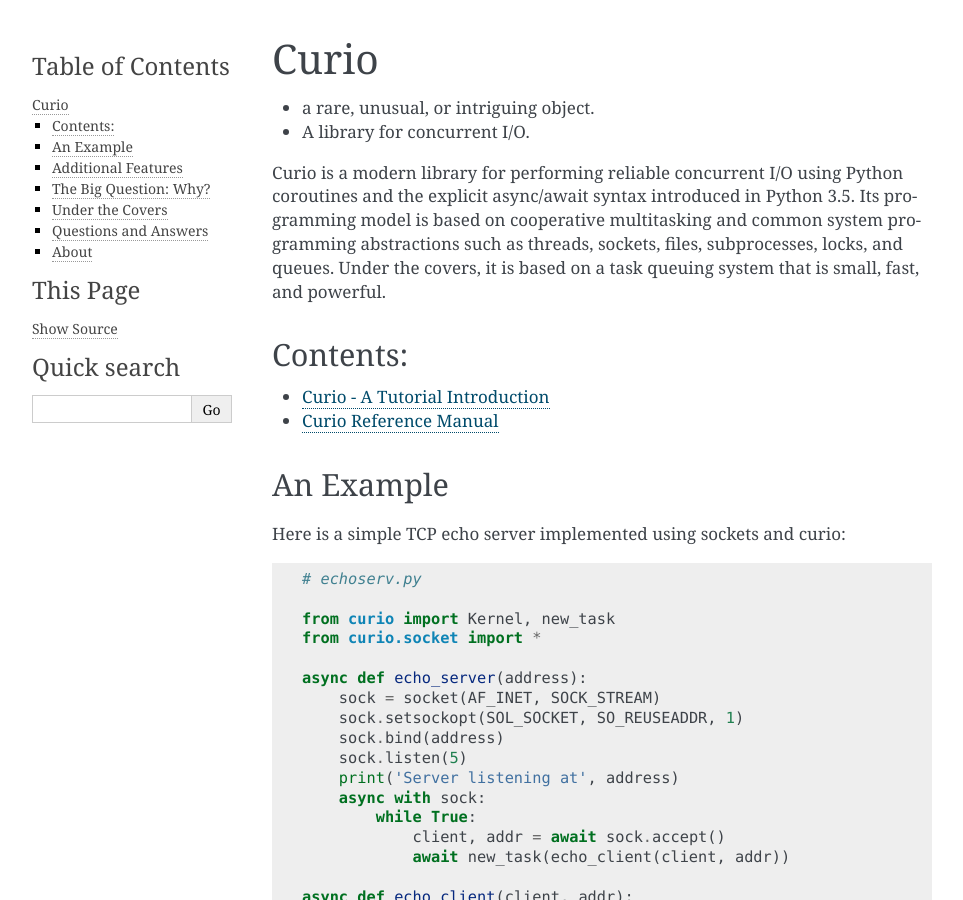
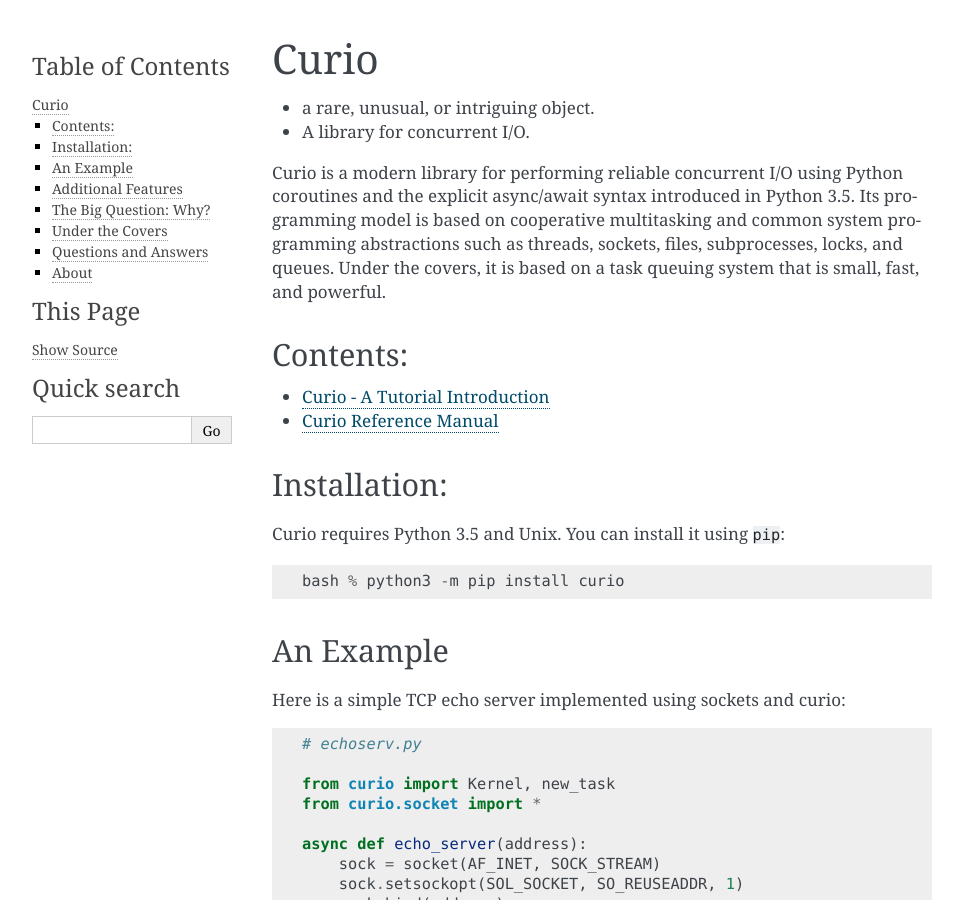
Before and after one commit to dabeaz/curio, a Sphinx documentation site: the page built from docs/index.rst, in a window 1280 px wide and 900 px high. Shown: the whole window, without its empty margins (148-1111 px from the left). Built offline with Sphinx 7.4.7, drawn with Linux system fonts in a browser that asks for light colours.

Commit message:
Added install note

```diff
--- a/docs/index.rst
+++ b/docs/index.rst
@@ -25,6 +25,13 @@
 
 * :doc:`tutorial`
 * :doc:`reference`
+
+Installation:
+-------------
+
+Curio requires Python 3.5 and Unix.  You can install it using ``pip``::
+
+    bash % python3 -m pip install curio
 
 An Example
 ----------
```
